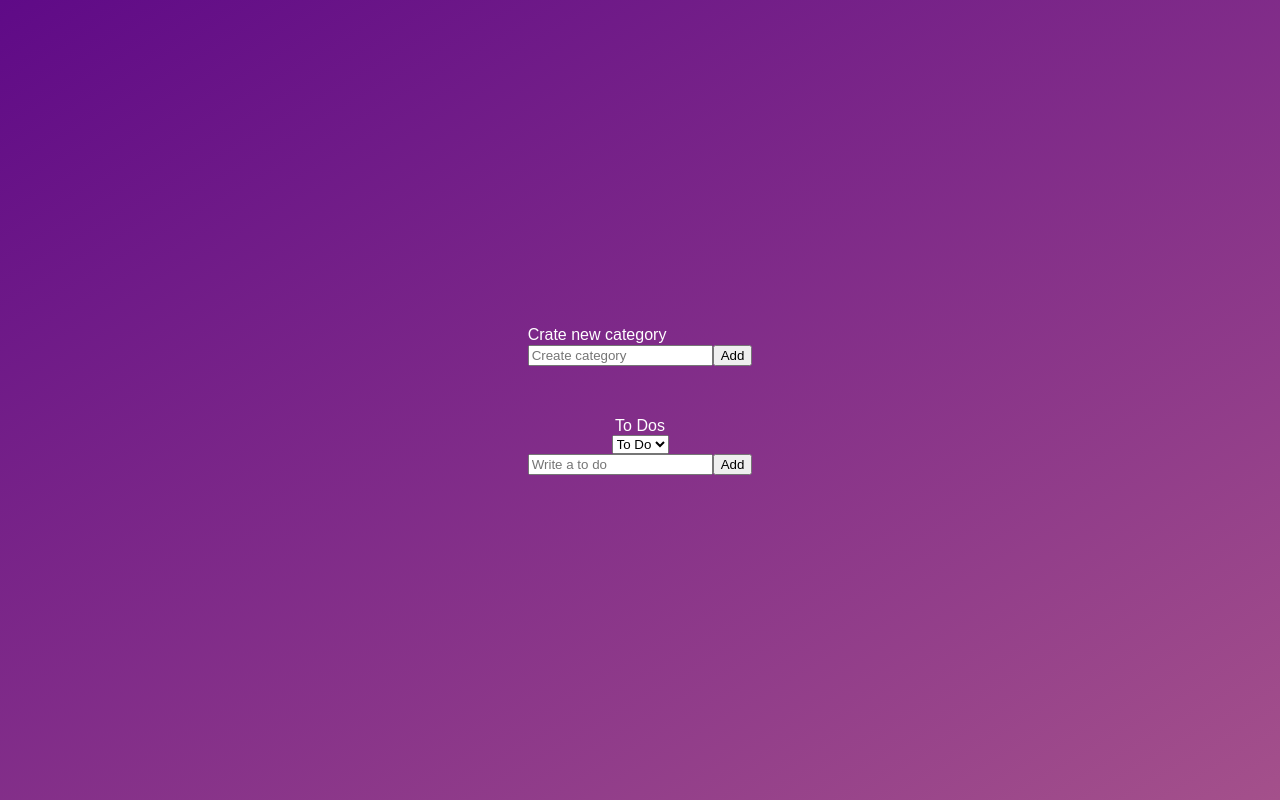
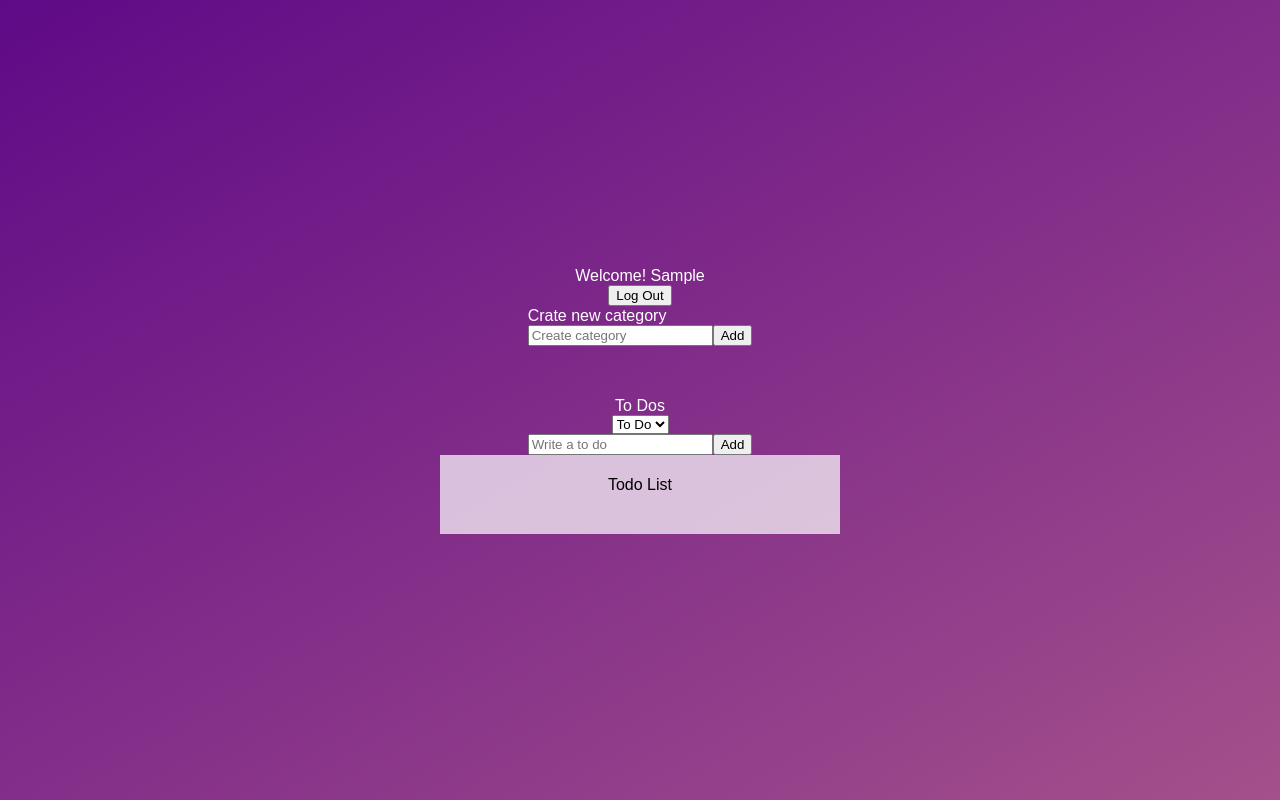
Before and after one commit to blackeichi/react-Todo, a React (Create React App) app: page / in a window 1280 px wide. Both pictures are taken after typing "Sample" into the empty fields and a click on the button "Login". Built offline with nearby package versions, Linux system fonts and the light colour scheme.

Commit message:
2022.03.22

```diff
--- a/src/components/ToDo.tsx
+++ b/src/components/ToDo.tsx
@@ -1,6 +1,9 @@
 import React from "react";
 import { useRecoilValue, useSetRecoilState } from "recoil";
 import { categoriesState, IToDo, toDoState } from "../atoms";
+
+const getToDo = window.localStorage.getItem("Todooos");
+let parsedTodo = JSON.parse(getToDo as any);
 
 function ToDo({ text, category, id }: IToDo) {
   const setToDos = useSetRecoilState(toDoState);
@@ -24,8 +27,19 @@ function ToDo({ text, category, id }: IToDo) {
   };
   const getToDos = useRecoilValue(toDoState);
   window.localStorage.setItem("Todooos", JSON.stringify(getToDos));
+  const onClick = (event: any) => {
+    const li = event.target.parentElement;
+    console.log(li);
+    parsedTodo = parsedTodo.filter(
+      (todo: any) => parseInt(todo.id) !== parseInt(li.id)
+    );
+    li.remove();
+    localStorage.removeItem("Todooos");
+    localStorage.setItem("Todooos", JSON.stringify(parsedTodo));
+  };
+
   return (
-    <li>
+    <li id={String(id)}>
       <span>{text}</span>
       <select value={category} onInput={onInput}>
         {
@@ -40,6 +54,7 @@ function ToDo({ text, category, id }: IToDo) {
           </option>
         ))}
       </select>
+      <button onClick={onClick}>Delete</button>
       {
         //Categories.Doing이 아닐 때, &&다음을 수행함.
         //원래 function에 인자를 넘기기 위해서는 onClick={()=>onClick("DOING")}이런 식으로 해야함.
@@ -50,3 +65,5 @@ function ToDo({ text, category, id }: IToDo) {
 }
 
 export default ToDo;
+
+//체크박스를 만들어서 삭제 후, 새로고침할 수 있도록 하자.
--- a/src/components/ToDoList.tsx
+++ b/src/components/ToDoList.tsx
@@ -14,12 +14,21 @@ import ToDo from "./ToDo";
 
 const Wrapper = styled.div`
   width: 100%;
-  height: 100vh;
+  min-height: 100vh;
   background: linear-gradient(150deg, #5f0a87, #a4508b);
   display: flex;
   flex-direction: column;
   justify-content: center;
   align-items: center;
+`;
+const ToDoPaper = styled.div`
+  color: black;
+  width: 400px;
+  background-color: rgba(255, 255, 255, 0.7);
+  display: flex;
+  flex-direction: column;
+  align-items: center;
+  padding: 20px;
 `;
 
 const CateForm = styled.form`
@@ -66,13 +75,19 @@ function ToDoList() {
   };
   //------------------------------------------------------------
   const [login, setLogin] = useState(false);
-
+  const onClick = () => {
+    window.localStorage.setItem("login", null as any);
+    window.location.reload();
+  };
   return (
+    <>
       <Wrapper>
         {getUsername === null ? (
           <Login />
         ) : (
           <>
+            <span>Welcome! {getUsername.username}</span>
+            <button onClick={onClick}>Log Out</button>
             <CateForm>
               <h1>Crate new category</h1>
               <form onSubmit={handleSubmit(onValid)}>
@@ -95,12 +110,16 @@ function ToDoList() {
               ))}
             </select>
             <CreateToDo />
+          </>
+        )}
+        <ToDoPaper>
+          <h1 style={{ marginBottom: "20px" }}>Todo List</h1>
           {toDos?.map((toDo) => (
             <ToDo key={toDo.id} {...toDo} />
           ))}
+        </ToDoPaper>
+      </Wrapper>
     </>
-      )}
-    </Wrapper>
   );
 }
 
```
Lines whose indentation alone changed are shown as unchanged.
